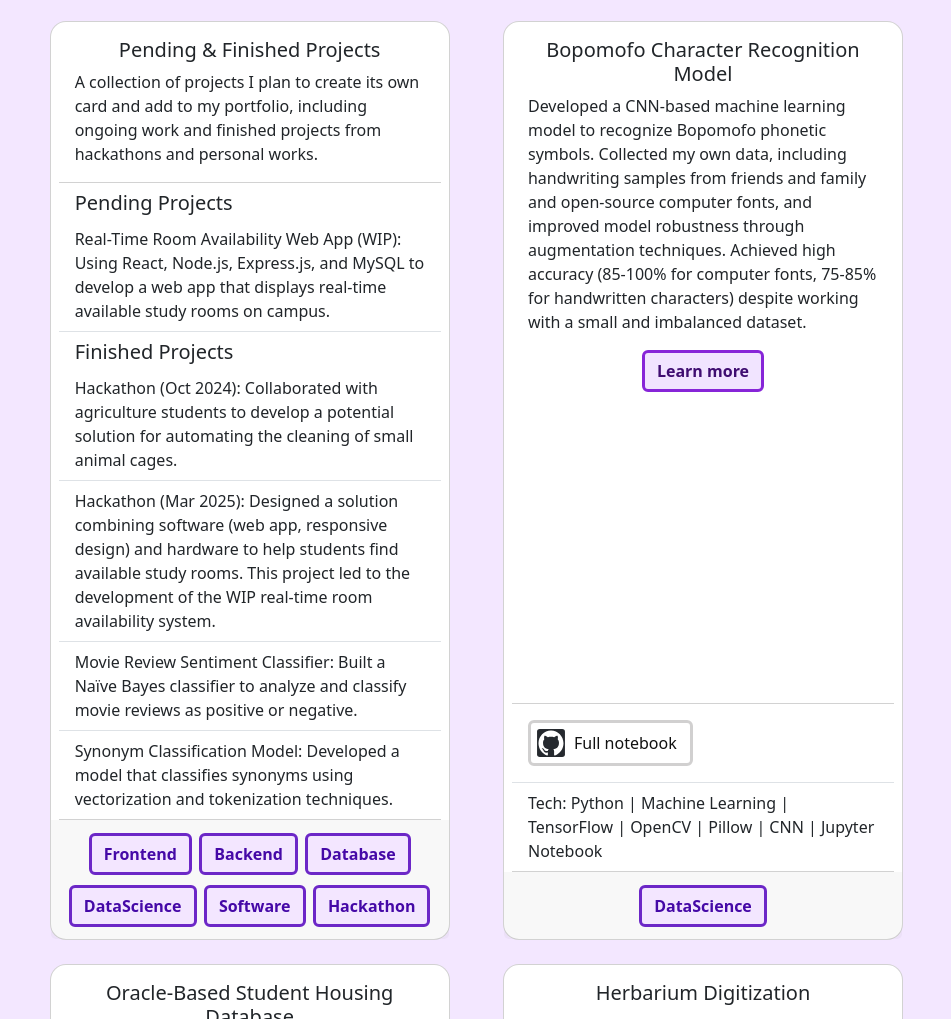
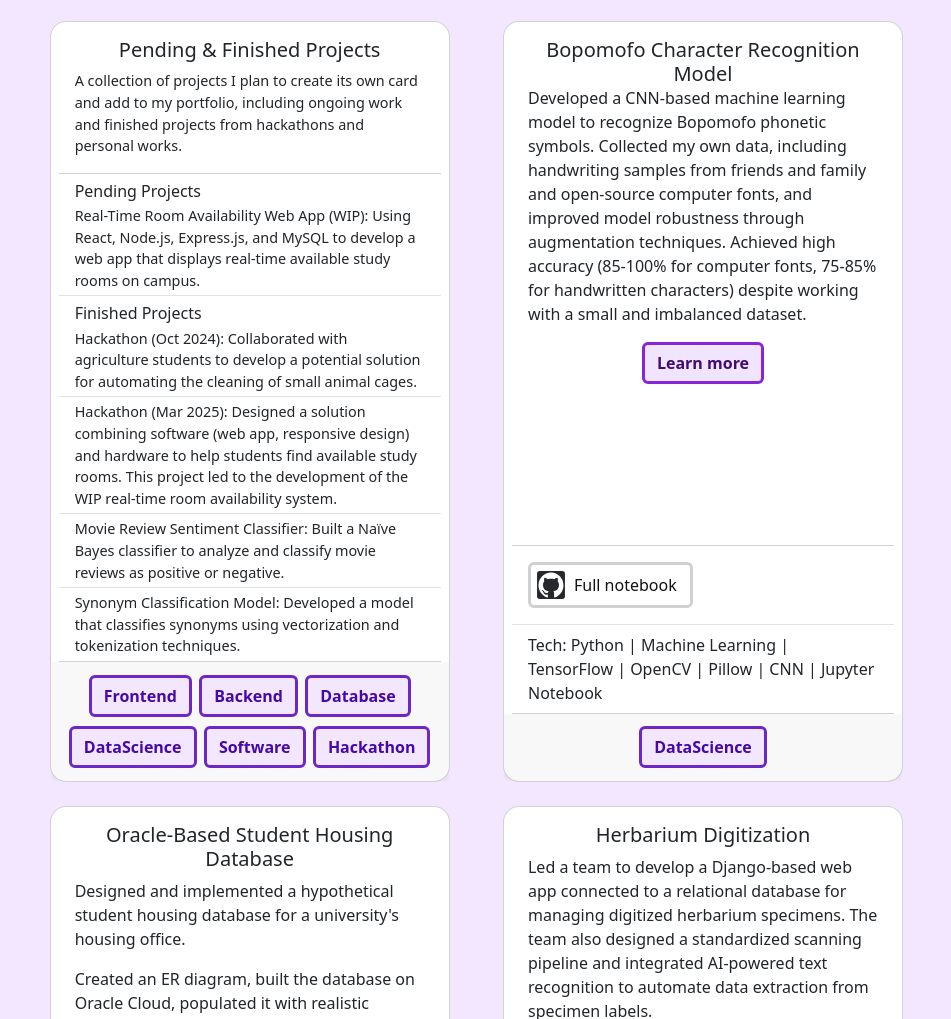
Before and after one commit to white-pub/portfolio-website, a plain HTML site: page index.html in a window 1280 px wide. Shown: the part 2387-3406 px from the top of the page, without its empty margins (217-1168 px from the left). Drawn offline with nearby package versions, Linux system fonts and the light colour scheme.

Commit message:
Adjusted card height of pending projects card
- smaller font size using inline style
- remove some margin and padding between list items

```diff
--- a/index.html
+++ b/index.html
@@ -572,34 +572,34 @@ Will include the following sections:
             <div class="card col-10 col-md-5 px-0 rounded-4" data-tags="frontend backend database data-science software hackathon">
               <div class="card-body mx-2">
                 <h5 class="card-title">Pending & Finished Projects</h5>
-                <p class="card-text text-start">
+                <p class="card-text text-start" style="font-size: 0.9rem;">
                   A collection of projects I plan to create its own card and add to my portfolio, including ongoing work and finished projects from hackathons and personal works.
                 </p>
               </div>
 
               <ul class="list-group list-group-flush mx-2 text-start">
                 <!-- Pending Projects -->
-                <h5 class="mt-2 ms-3 mb-1">Pending Projects</h5>
-                <li class="list-group-item">
+                <h6 class="mt-2 ms-3 mb-1">Pending Projects</h6>
+                <li class="list-group-item pt-0 pb-1" style="font-size: 0.9rem;">
                   <span class="fw-medium">Real-Time Room Availability Web App (WIP):</span>
                   Using React, Node.js, Express.js, and MySQL to develop a web app that displays real-time available study rooms on campus.
                 </li>
 
                 <!-- Finished Projects -->
-                <h5 class="mt-2 ms-3 mb-1">Finished Projects</h5>
-                <li class="list-group-item">
+                <h6 class="mt-2 ms-3 mb-1 py-0">Finished Projects</h6>
+                <li class="list-group-item my-0 pt-0 pb-1" style="font-size: 0.9rem;">
                   <span class="fw-medium">Hackathon (Oct 2024):</span>
                   Collaborated with agriculture students to develop a potential solution for automating the cleaning of small animal cages.
                 </li>
-                <li class="list-group-item">
+                <li class="list-group-item py-1" style="font-size: 0.9rem;">
                   <span class="fw-medium">Hackathon (Mar 2025):</span>
                   Designed a solution combining software (web app, responsive design) and hardware to help students find available study rooms. This project led to the development of the WIP real-time room availability system.
                 </li>
-                <li class="list-group-item">
+                <li class="list-group-item py-1" style="font-size: 0.9rem;">
                   <span class="fw-medium">Movie Review Sentiment Classifier:</span>
                   Built a Naïve Bayes classifier to analyze and classify movie reviews as positive or negative.
                 </li>
-                <li class="list-group-item">
+                <li class="list-group-item py-1" style="font-size: 0.9rem;">
                   <span class="fw-medium">Synonym Classification Model:</span>
                   Developed a model that classifies synonyms using vectorization and tokenization techniques.
                 </li>
@@ -630,7 +630,7 @@ Will include the following sections:
             <!-- Bopomofo Model card -->
             <div class="card col-10 col-md-5 px-0 rounded-4" data-tags="data-science">
               <div class="card-body mx-2">
-                <h5 class="card-title">Bopomofo Character Recognition Model</h5>
+                <h5 class="card-title mb-0">Bopomofo Character Recognition Model</h5>
                 <p class="card-text text-start">
                   Developed a <span class="fw-medium">CNN-based machine learning model</span> to recognize Bopomofo phonetic symbols. Collected my own data, including handwriting samples from friends and family and open-source computer fonts, and improved model robustness through <span class="fw-medium">augmentation techniques</span>. Achieved high accuracy (85-100% for computer fonts, 75-85% for handwritten characters) despite working with a small and imbalanced dataset.
                 </p>
```
